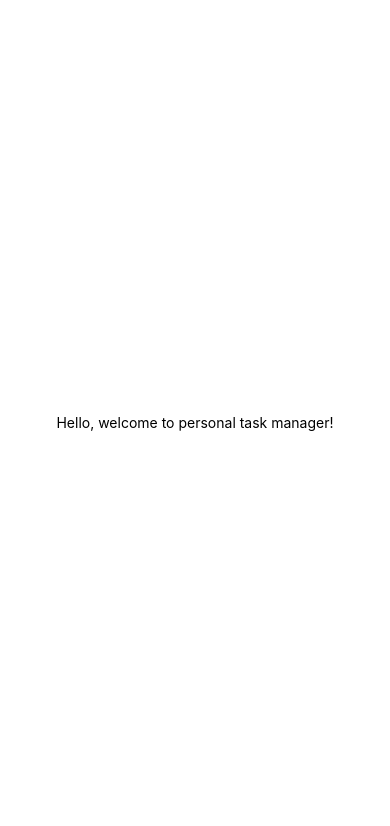
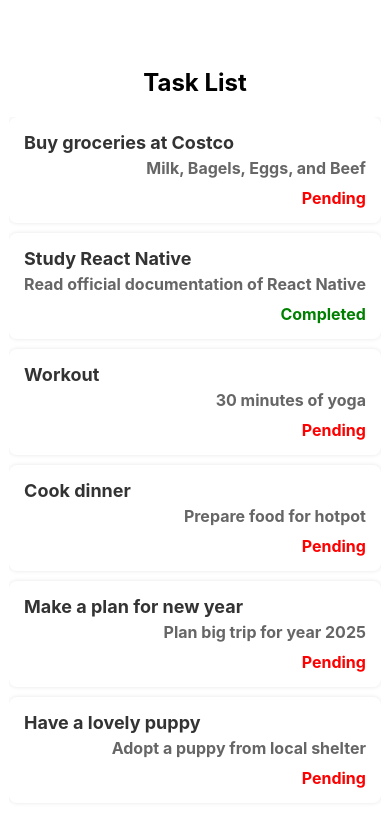
Before and after one commit to xiangddang/personal-task-manager, a React Native app: screen / in a window 390 px wide. Shown: the top 826 px of the page. Built offline with nearby package versions, Linux system fonts and the light colour scheme.

Commit message:
feat: complete task list feature

```diff
--- a/App.tsx
+++ b/App.tsx
@@ -1,11 +1,33 @@
-import { StatusBar } from 'expo-status-bar';
-import { StyleSheet, Text, View } from 'react-native';
+import { Dimensions, FlatList, StyleSheet, Text, View } from "react-native";
+import { mockTasks } from "./data/mockTasks";
+
+const { height: screenHeight } = Dimensions.get("window");
+
+const dynamicPaddingTop = screenHeight * 0.08;
+
 
 export default function App() {
   return (
     <View style={styles.container}>
-      <Text>Hello, welcome to personal task manager!</Text>
-      <StatusBar style="auto" />
+      <Text style={styles.header}>Task List</Text>
+      <FlatList
+        data={mockTasks}
+        keyExtractor={(item) => item.id.toString()}
+        renderItem={({ item }) => (
+          <View style={styles.taskItem}>
+            <Text style={styles.taskTitle}>{item.title}</Text>
+            <Text style={styles.taskDescription}>{item.description}</Text>
+            <Text
+              style={[
+                styles.taskStatus,
+                item.status === 'Completed' ? styles.completed : styles.pending,
+              ]}
+            >
+              {item.status}
+            </Text>
+          </View>
+        )}
+      />
     </View>
   );
 }
@@ -13,8 +35,48 @@ export default function App() {
 const styles = StyleSheet.create({
   container: {
     flex: 1,
+    backgroundColor: "#fff",
+    alignItems: "center",
+    justifyContent: "center",
+    paddingTop: dynamicPaddingTop,
+  },
+  header: {
+    fontSize: 24,
+    fontWeight: "bold",
+    marginBottom: 20,
+  },
+  taskItem: {
     backgroundColor: '#fff',
-    alignItems: 'center',
-    justifyContent: 'center',
+    padding: 15,
+    marginBottom: 10,
+    borderRadius: 8,
+    shadowColor: '#000',
+    shadowOpacity: 0.1,
+    shadowRadius: 4,
+    elevation: 5, // for Android
+  },
+  taskTitle: {
+    fontSize: 18,
+    fontWeight: 'bold',
+    color: '#333',
+    marginBottom: 5,
+  },
+  taskDescription: {
+    fontSize: 16,
+    fontWeight: 'bold',
+    textAlign: 'right',
+    color: '#666',
+    marginBottom: 10,
+  },
+  taskStatus: {
+    fontSize: 16,
+    fontWeight: 'bold',
+    textAlign: 'right',
+  },
+  completed: {
+    color: 'green',
+  },
+  pending: {
+    color: 'red',
   },
 });
--- /dev/null
+++ b/data/mockTasks.ts
@@ -0,0 +1,41 @@
+import { Task } from "../types/Task";
+import { TaskStatus } from "../types/TaskStatus";
+
+export const mockTasks: Task[] = [
+  {
+    id: 1,
+    title: "Buy groceries at Costco",
+    description: "Milk, Bagels, Eggs, and Beef",
+    status: TaskStatus.Pending,
+  },
+  {
+    id: 2,
+    title: "Study React Native",
+    description: 'Read official documentation of React Native',
+    status: TaskStatus.Completed,
+  },
+  {
+    id: 3,
+    title: "Workout",
+    description: "30 minutes of yoga",
+    status: TaskStatus.Pending,
+  },
+  {
+    id: 4,
+    title: "Cook dinner",
+    description: "Prepare food for hotpot",
+    status: TaskStatus.Pending,
+  },
+  {
+    id: 5,
+    title: "Make a plan for new year",
+    description: "Plan big trip for year 2025",
+    status: TaskStatus.Pending,
+  },
+  {
+    id: 6,
+    title: "Have a lovely puppy",
+    description: "Adopt a puppy from local shelter",
+    status: TaskStatus.Pending,
+  }
+];
--- a/package.json
+++ b/package.json
@@ -17,6 +17,7 @@
   "devDependencies": {
     "@babel/core": "^7.25.2",
     "@types/react": "~18.3.12",
+    "@types/react-native": "^0.72.8",
     "typescript": "^5.3.3"
   },
   "private": true
--- /dev/null
+++ b/types/Task.ts
@@ -0,0 +1,8 @@
+import { TaskStatus } from './TaskStatus';
+
+export interface Task {
+    id: number;
+    title: string;
+    description: string;
+    status: TaskStatus;
+}
--- /dev/null
+++ b/types/TaskStatus.ts
@@ -0,0 +1,4 @@
+export enum TaskStatus {
+    Pending = 'Pending',
+    Completed = 'Completed',
+}
```
Also changed, not shown: 1 other file (tests, documents, lock files or other folders).
